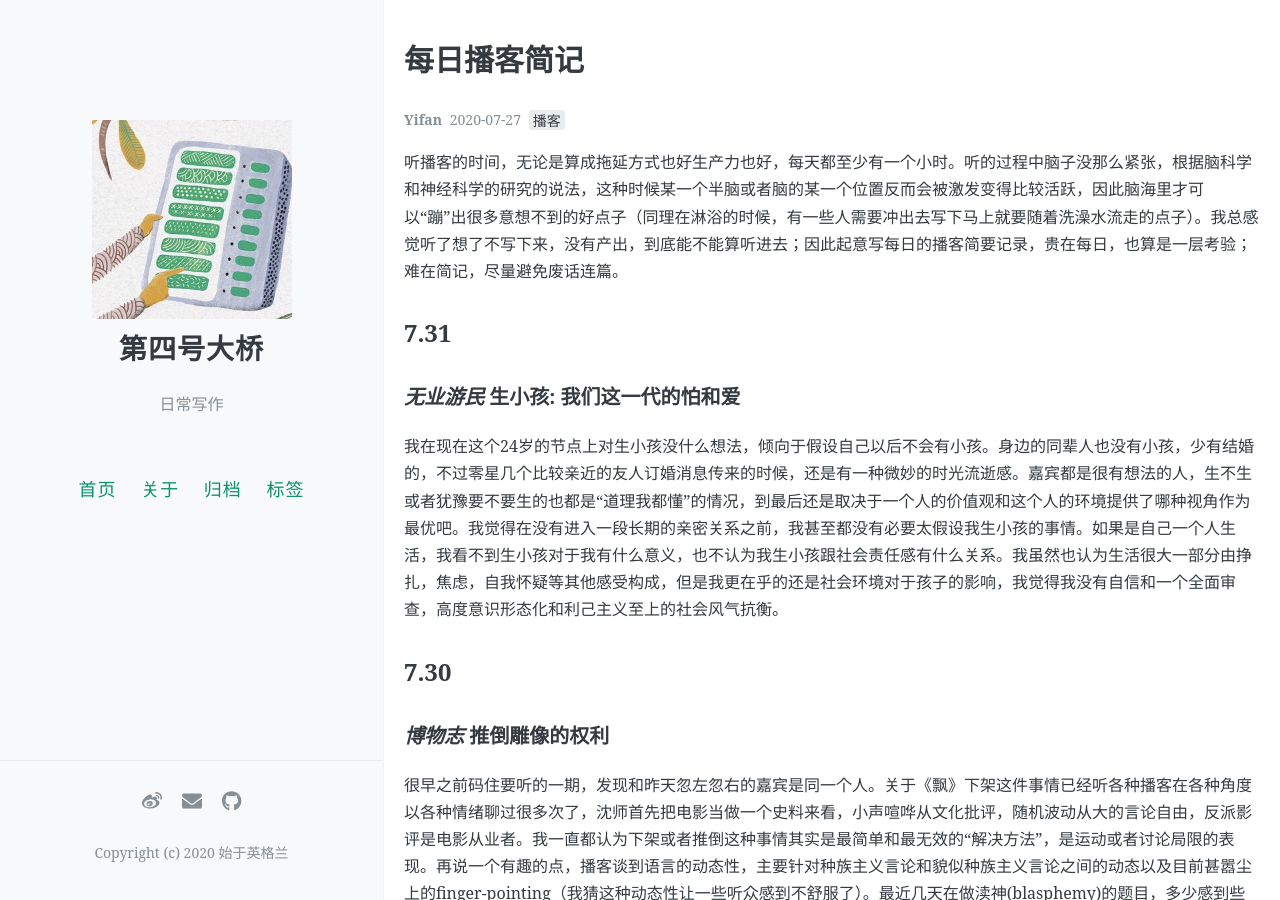
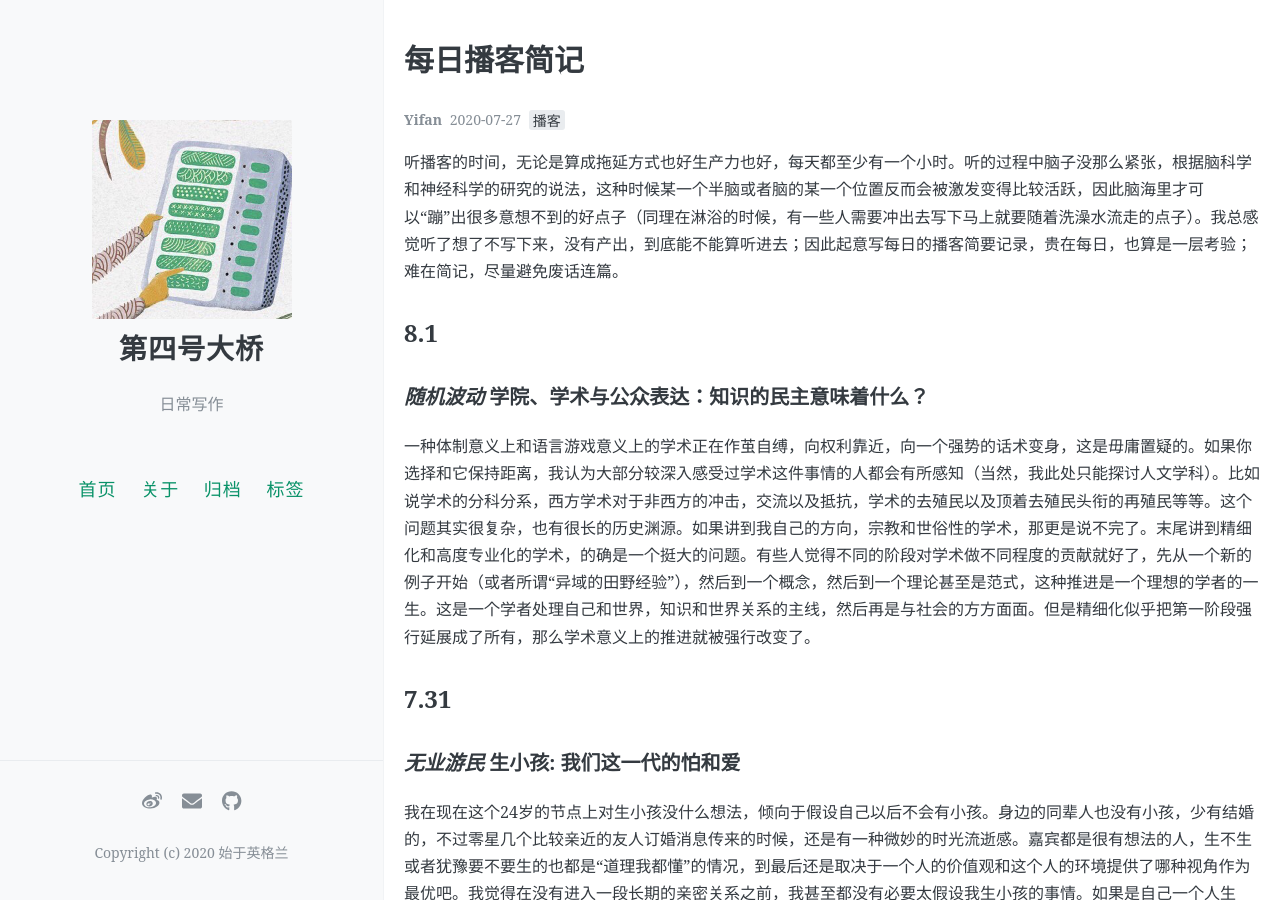
Before and after one commit to yifan0111/gincredible, a Jekyll site: the page built from _posts/2020-07-27-everyday-podcast.md, in a window 1280 px wide and 900 px high. Built offline with Jekyll 4.4.1, drawn with Linux system fonts in a browser that asks for light colours; comment, search, counter and statistics services are not loaded.

Commit message:
Update 2020-07-27-everyday-podcast.md

```diff
--- a/_posts/2020-07-27-everyday-podcast.md
+++ b/_posts/2020-07-27-everyday-podcast.md
@@ -8,6 +8,10 @@ author: Yifan
 ---
 
 听播客的时间，无论是算成拖延方式也好生产力也好，每天都至少有一个小时。听的过程中脑子没那么紧张，根据脑科学和神经科学的研究的说法，这种时候某一个半脑或者脑的某一个位置反而会被激发变得比较活跃，因此脑海里才可以“蹦”出很多意想不到的好点子（同理在淋浴的时候，有一些人需要冲出去写下马上就要随着洗澡水流走的点子）。我总感觉听了想了不写下来，没有产出，到底能不能算听进去；因此起意写每日的播客简要记录，贵在每日，也算是一层考验；难在简记，尽量避免废话连篇。
+
+## 8.1
+### *随机波动* 学院、学术与公众表达：知识的民主意味着什么？
+一种体制意义上和语言游戏意义上的学术正在作茧自缚，向权利靠近，向一个强势的话术变身，这是毋庸置疑的。如果你选择和它保持距离，我认为大部分较深入感受过学术这件事情的人都会有所感知（当然，我此处只能探讨人文学科）。比如说学术的分科分系，西方学术对于非西方的冲击，交流以及抵抗，学术的去殖民以及顶着去殖民头衔的再殖民等等。这个问题其实很复杂，也有很长的历史渊源。如果讲到我自己的方向，宗教和世俗性的学术，那更是说不完了。末尾讲到精细化和高度专业化的学术，的确是一个挺大的问题。有些人觉得不同的阶段对学术做不同程度的贡献就好了，先从一个新的例子开始（或者所谓“异域的田野经验”），然后到一个概念，然后到一个理论甚至是范式，这种推进是一个理想的学者的一生。这是一个学者处理自己和世界，知识和世界关系的主线，然后再是与社会的方方面面。但是精细化似乎把第一阶段强行延展成了所有，那么学术意义上的推进就被强行改变了。
 
 ## 7.31
 ### *无业游民* 生小孩: 我们这一代的怕和爱
```
